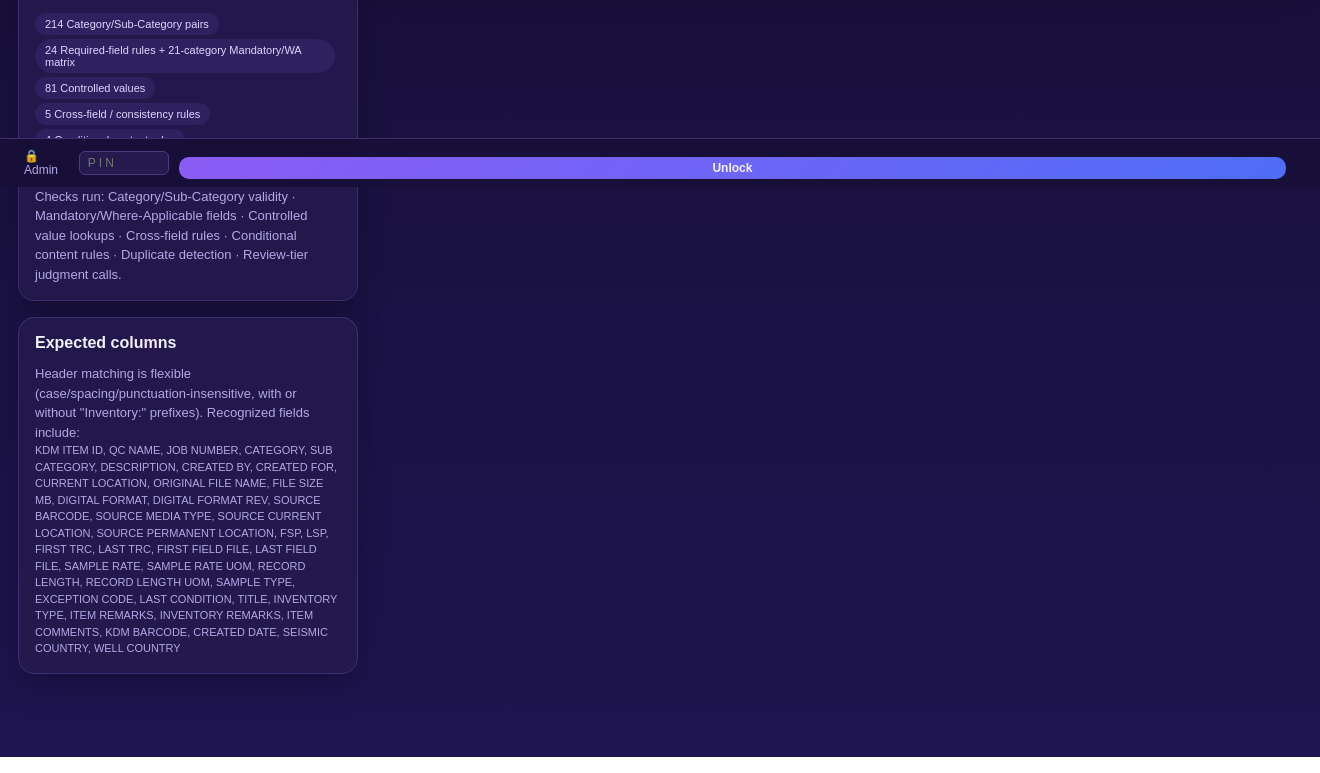
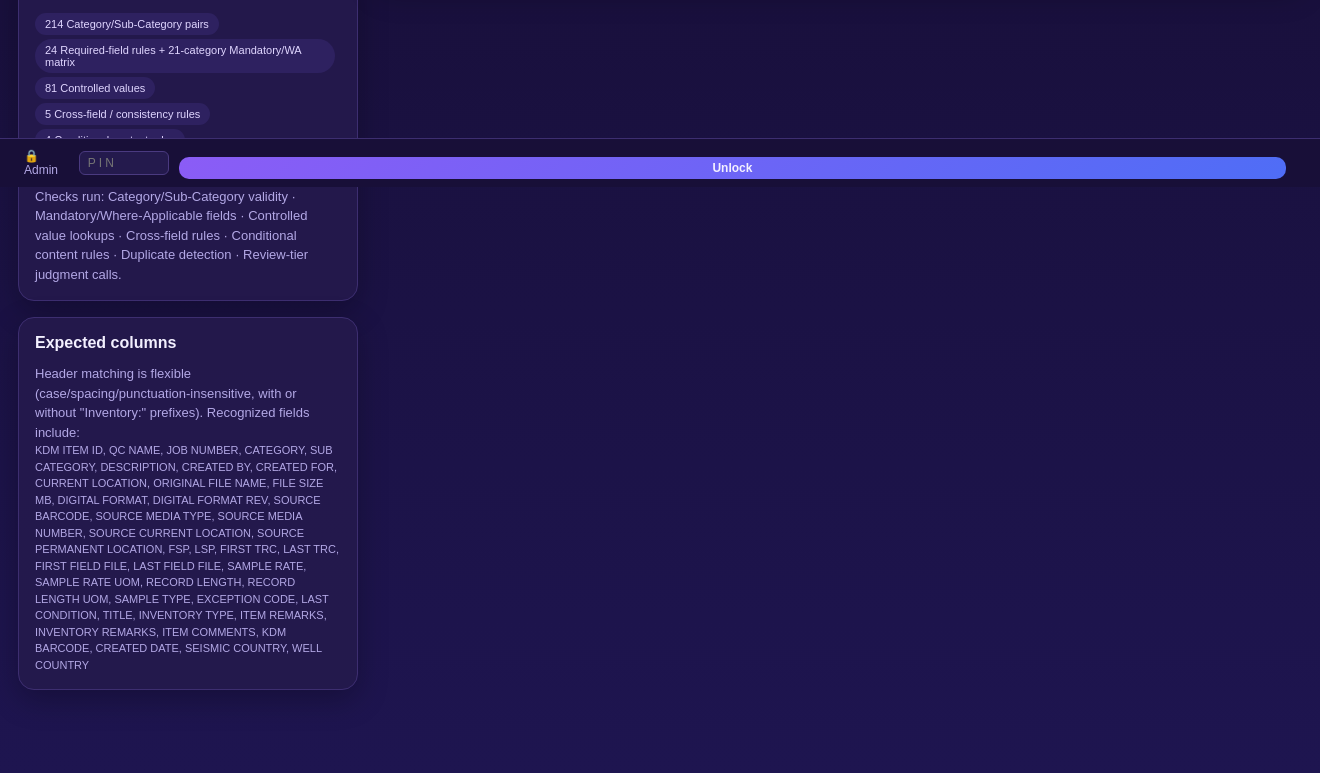
Before and after one commit to Roybeeezee/UQC-with-hess, an Electron app: page qc-check.html in a window 1320 px wide. Shown: the part 613-1386 px from the top of the page. Drawn offline with nearby package versions, Linux system fonts and the light colour scheme.

Commit message:
Add files via upload

```diff
--- a/qc-check.html
+++ b/qc-check.html
@@ -995,9 +995,10 @@
   'FILE_SIZE_MB': ['FILE_SIZE_MB','FILE_SIZE'],
   'DIGITAL_FORMAT': ['DIGITAL_FORMAT'],
   'DIGITAL_FORMAT_REV': ['DIGITAL_FORMAT_REV'],
-  'SOURCE_BARCODE': ['SOURCE_BARCODE','SOURCE_CLIENT_BARCODE'],
-  'SOURCE_MEDIA_TYPE': ['SOURCE_MEDIA_TYPE'],
-  'SOURCE_CURRENT_LOCATION': ['SOURCE_CURRENT_LOCATION'],
+  'SOURCE_BARCODE': ['SOURCE_BARCODE','SOURCE_CLIENT_BARCODE','SRC_BARCODE'],
+  'SOURCE_MEDIA_TYPE': ['SOURCE_MEDIA_TYPE','SRC_MEDIA_TYPE'],
+  'SOURCE_MEDIA_NUMBER': ['SOURCE_MEDIA_NUMBER','SRC_MEDIA_NUMBER'],
+  'SOURCE_CURRENT_LOCATION': ['SOURCE_CURRENT_LOCATION','SRC_CURRENT_LOCATION'],
   'SOURCE_PERMANENT_LOCATION': ['SOURCE_PERMANENT_LOCATION'],
   'FSP': ['FSP'],
   'LSP': ['LSP'],
@@ -1015,7 +1016,7 @@
   'TITLE': ['TITLE'],
   'INVENTORY_TYPE': ['INVENTORY_TYPE'],
   'ITEM_REMARKS': ['ITEM_REMARKS','REMARK'],
-  'INVENTORY_REMARKS': ['INVENTORY_REMARKS','INVENTORY_REMARK'],
+  'INVENTORY_REMARKS': ['INVENTORY_REMARKS','INVENTORY_REMARK','COMMENTS'],
   'ITEM_COMMENTS': ['ITEM_COMMENTS','COMMENTS','INVENTORY_COMMENTS','INVENTORY_COMMENT'],
   'KDM_BARCODE': ['KDM_BARCODE','SRC_KDM_BARCODE','SOURCE_KDM_BARCODE'],
   'CREATED_DATE': ['CREATED_DATE'],
@@ -1051,10 +1052,11 @@
   'DIGITAL_FORMAT': ['DIGITAL_FORMAT'],
   'DIGITAL_FORMAT_REV': ['DIGITAL_FORMAT_REV'],
   'TITLE': ['TITLE'],
-  'SOURCE_BARCODE': ['SOURCE_BARCODE','SOURCE_CLIENT_BARCODE'],
-  'SOURCE_MEDIA_TYPE': ['SOURCE_MEDIA_TYPE'],
-  'SOURCE_MEDIA_NUMBER': ['SOURCE_MEDIA_NUMBER'],
-  'SOURCE_CURRENT_LOCATION': ['SOURCE_CURRENT_LOCATION'],
+  'SOURCE_BARCODE': ['SOURCE_BARCODE','SOURCE_CLIENT_BARCODE','SRC_BARCODE'],
+  'SOURCE_MEDIA_TYPE': ['SOURCE_MEDIA_TYPE','SRC_MEDIA_TYPE'],
+  'SOURCE_MEDIA_NUMBER': ['SOURCE_MEDIA_NUMBER','SRC_MEDIA_NUMBER'],
+  'SOURCE_CURRENT_LOCATION': ['SOURCE_CURRENT_LOCATION','SRC_CURRENT_LOCATION'],
+  'KDM_BARCODE': ['KDM_BARCODE','SRC_KDM_BARCODE','SOURCE_KDM_BARCODE'],
   'SOURCE_PERMANENT_LOCATION': ['SOURCE_PERMANENT_LOCATION'],
   'EXCEPTION_CODE': ['EXCEPTION_CODE'],
   'LAST_CONDITION': ['LAST_CONDITION','PHYSICAL_MEDIA_LAST_CONDITION','CONDITION'],
@@ -1075,7 +1077,7 @@
   'BOTTOM_DEPTH_UOM': ['BOTTOM_DEPTH_UOM'],
   'DOCAUTHOR': ['DOCAUTHOR'],
   'EXXONMOBIL_ENTITY': ['EXXONMOBIL_ENTITY'],
-  'INVENTORY_REMARKS': ['INVENTORY_REMARKS','INVENTORY_REMARK'],
+  'INVENTORY_REMARKS': ['INVENTORY_REMARKS','INVENTORY_REMARK','COMMENTS'],
   'ITEM_REMARKS': ['ITEM_REMARKS','REMARK'],
   'ITEM_COMMENTS': ['ITEM_COMMENTS','COMMENTS','INVENTORY_COMMENTS','INVENTORY_COMMENT'],
   'SEISMIC_COUNTRY': ['SEISMIC_COUNTRY','SEISMIC_COUNTRY_SEISMIC'],
@@ -1266,7 +1268,7 @@
   'VELOCITY_ANISOTROPY':['VELOCITY_ANISOTROPY'],
   'VELOCITY_SMOOTHED':  ['VELOCITY_SMOOTHED_IND'],
   'ITEM_REMARKS':       ['ITEM_REMARKS'],
-  'INVENTORY_REMARKS':  ['INVENTORY_REMARK'],
+  'INVENTORY_REMARKS':  ['INVENTORY_REMARK','COMMENTS'],
   'OUTPUT_FILE_NAME':   ['OUTPUT_FILE_NAME'],
   'LOCATION_REFERENCE': ['LOCATION_REFERENCE'],
   'PERMIT':             ['ATTR_PERMIT','PERMIT'],
```
